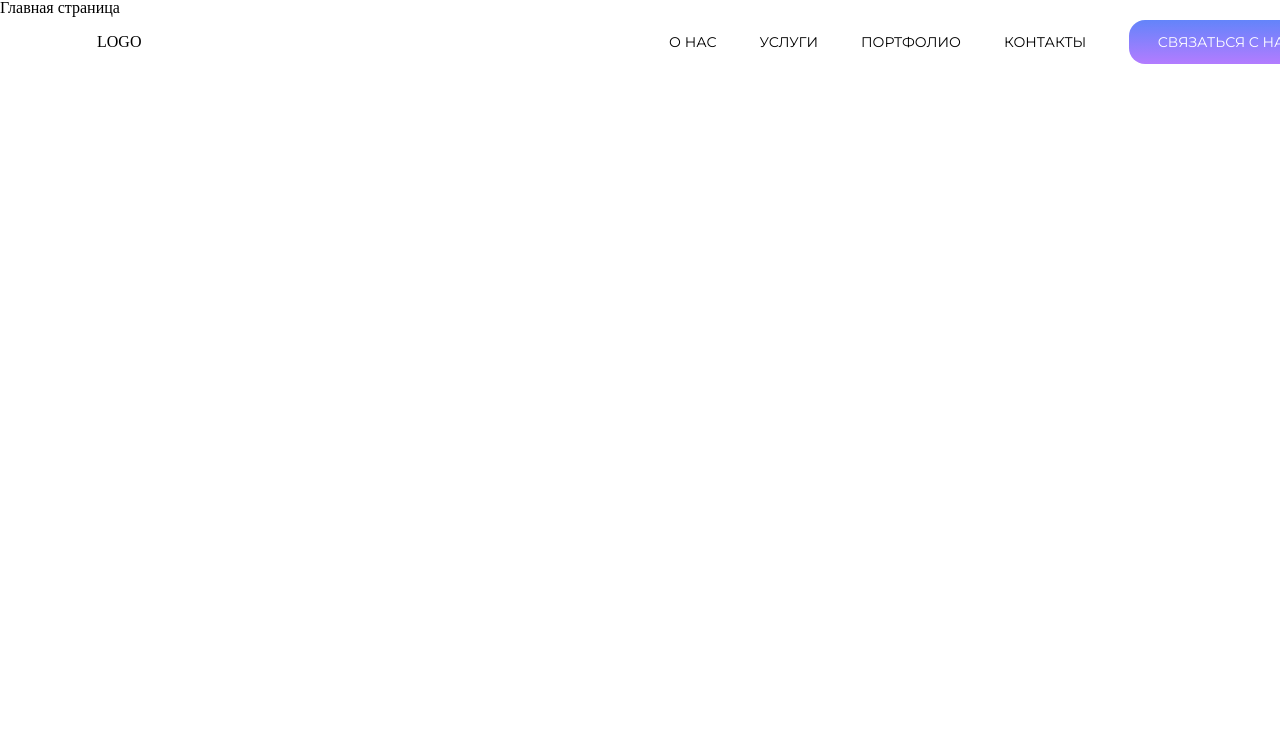
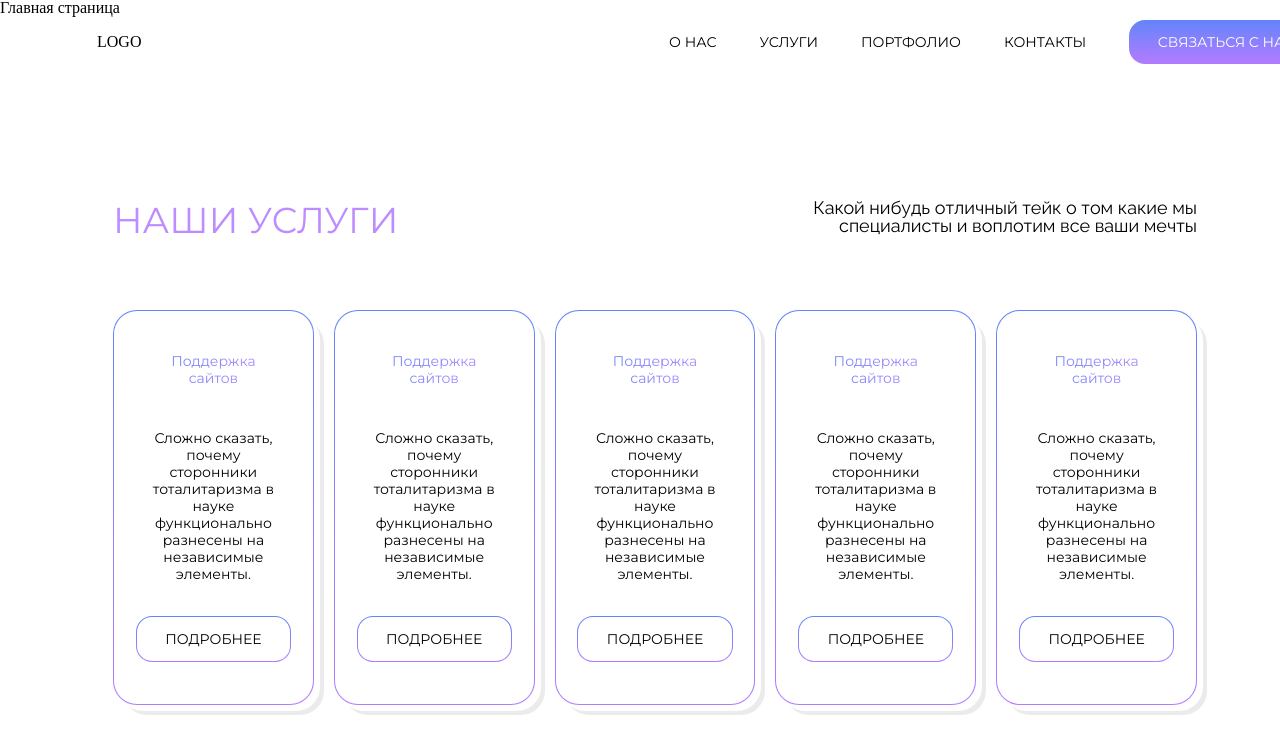
Before and after one commit to ITSUKEN-WORK/itsuken, a React app in the folder cite/: page / in a window 1280 px wide. Built offline with nearby package versions, Linux system fonts and the light colour scheme.

Commit message:
fix: fixed pading in services

```diff
--- a/cite/src/components/Services/services.css
+++ b/cite/src/components/Services/services.css
@@ -20,7 +20,7 @@
 
 }
 .services{
-    padding: 183px 83px 748px 113px;
+    padding: 183px 83px 284px 113px;
 
 }
 
--- a/cite/src/index.js
+++ b/cite/src/index.js
@@ -1,10 +1,12 @@
 import React from 'react';
 import ReactDOM from 'react-dom/client';
 import App from './components/app/App';
+import Services from './components/Services/Services';
 
 const root = ReactDOM.createRoot(document.getElementById('root'));
 root.render(
   <React.StrictMode>
     <App />
+    <Services />
   </React.StrictMode>,
 );
```
